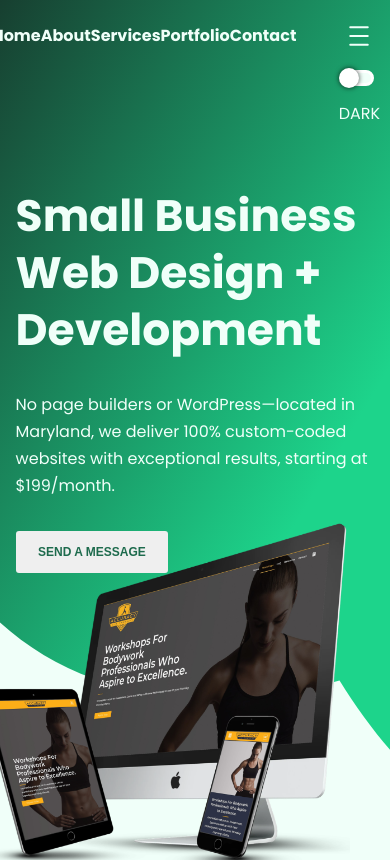
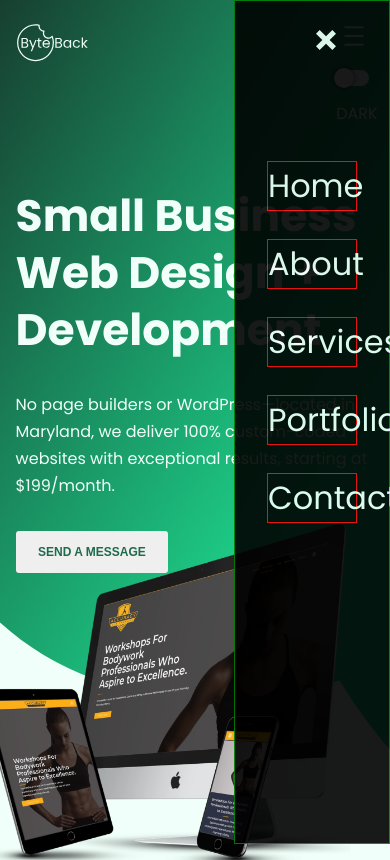
Before and after one commit to adinduokoro/Byte-Back-Digital-V2, a React (Create React App) app: page / in a window 390 px wide. Shown: the top 860 px of the page. Built offline with nearby package versions, Linux system fonts and the light colour scheme.

Commit message:
Mobile Menu
Need to work on the mobile menu functionality. Start with opening and closing the menu. Use this youtube video (https://www.youtube.com/watch?v=kQGKU4u9Dng&t=586s) as help.

```diff
--- /dev/null
+++ b/src/assets/close-icon.js
@@ -0,0 +1,19 @@
+import React from "react";
+
+const closeIcon = () => {
+  return (
+    <svg
+      xmlns="http://www.w3.org/2000/svg"
+      width="30"
+      height="30"
+      viewBox="0 0 24 24"
+    >
+      <path
+        fill="var(--secondaryColor)"
+        d="M20 6.91L17.09 4L12 9.09L6.91 4L4 6.91L9.09 12L4 17.09L6.91 20L12 14.91L17.09 20L20 17.09L14.91 12z"
+      />
+    </svg>
+  );
+};
+
+export default closeIcon;
--- a/src/components/navigation/Navigation.js
+++ b/src/components/navigation/Navigation.js
@@ -5,6 +5,8 @@ import styles from "./Navigation.module.css";
 import { navLinks } from "./data";
 import Logo from "../../assets/logo";
 import HamburgerMenu from "../../assets/hamburgerMenu";
+import CloseIcon from "../../assets/close-icon";
+
 import {
   SET_DARK_MODE,
   selectIsDarkModeOn,
@@ -53,11 +55,15 @@ const Navigation = () => {
                     to={link.path}
                     onClick={() => handleLinkClick(link.path)}
                   >
-                    {link.name}
+                    <span>{link.name}</span>
                   </Link>
                 </li>
               ))}
+              <div className={styles["close-icon"]}>
+                <CloseIcon />
+              </div>
             </ul>
+
             <div className={styles["button-container"]}>
               <div className={styles["hamburger-menu"]}>
                 <HamburgerMenu />
--- a/src/components/navigation/Navigation.module.css
+++ b/src/components/navigation/Navigation.module.css
@@ -12,8 +12,6 @@
   align-items: center;
   height: 100%;
 }
-
-
 
 .logo-container {
   max-width: 9.94488rem;
@@ -115,6 +113,10 @@
   font-weight: 700;
 }
 
+.close-icon{
+  display: none;
+}
+
 .button-container {
   position: relative;
   width: 35px;
@@ -169,11 +171,41 @@
   .nav-buttons {
     justify-content: end;
     gap: 3rem;
+    position: relative;
   }
 
-  .nav-links {
-    display: none;
-    /* Start here with navigation menu */
+  .close-icon{
+    display: block;
+    position: absolute;
+    top: 1.5rem;
+    right: 3rem;
+  }
+
+  .nav-buttons ul {
+border: 1px solid green;
+display: flex;
+flex-direction: column;
+position: fixed;
+top: 0;
+right: 0;
+height: 100%;
+background-color: black;
+z-index: 5555;
+width: 40%;
+padding: 10rem 2rem 20rem;
+opacity: 90%;
+  }
+
+  .open{
+
+  }
+
+  .nav-buttons li{
+border: 1px solid red;
+width: 100%;
+font-size: 2rem;
+font-weight: 400;
+
   }
 
   .after-dark {
```
